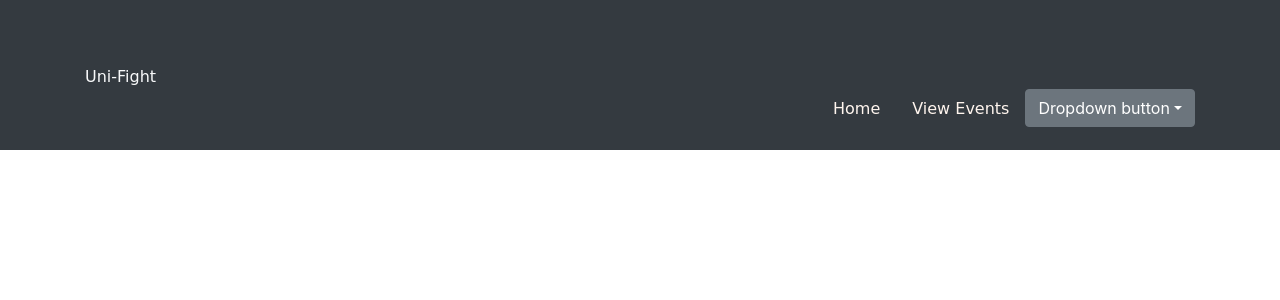
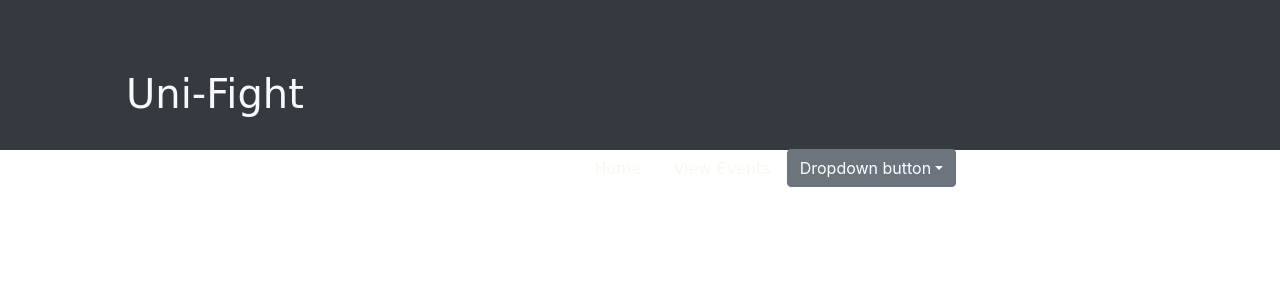
Before and after one commit to fkabir101/uni-fight, a React (Create React App) app: page / in a window 1280 px wide. Shown: the top 300 px of the page. Built offline with nearby package versions, Linux system fonts and the light colour scheme.

Commit message:
working on nav

```diff
--- a/public/style/maineStyle.css
+++ b/public/style/maineStyle.css
@@ -10,5 +10,10 @@
 
 #title {
   font-family: "comic sans ms";
-  font-size: 100%;
+  font-size: 250%;
+  margin-left: 10%;
 }
+
+#header{
+  /* margin-left: 10%; */
+}
--- a/src/compnents/header/headerMaine.js
+++ b/src/compnents/header/headerMaine.js
@@ -5,11 +5,10 @@ function Header() {
   return (
     <div>
       <div className="jumbotron jumbotron-fluid bg-dark text-light" id="header">
-        <div className="container">
-          {/* <div className="col-1"></div> */}
-          <span id="title">Uni-Fight</span>
-          {/* <div className="col-7"></div> */}
-          <div><RenderNavbar /></div>
+        <div className="container row" id="header">
+          <span className="col-3" id="title">Uni-Fight</span>
+
+          <div className="col-9 container" id="navButtons"><RenderNavbar /></div>
 
         </div>
       </div>
```
